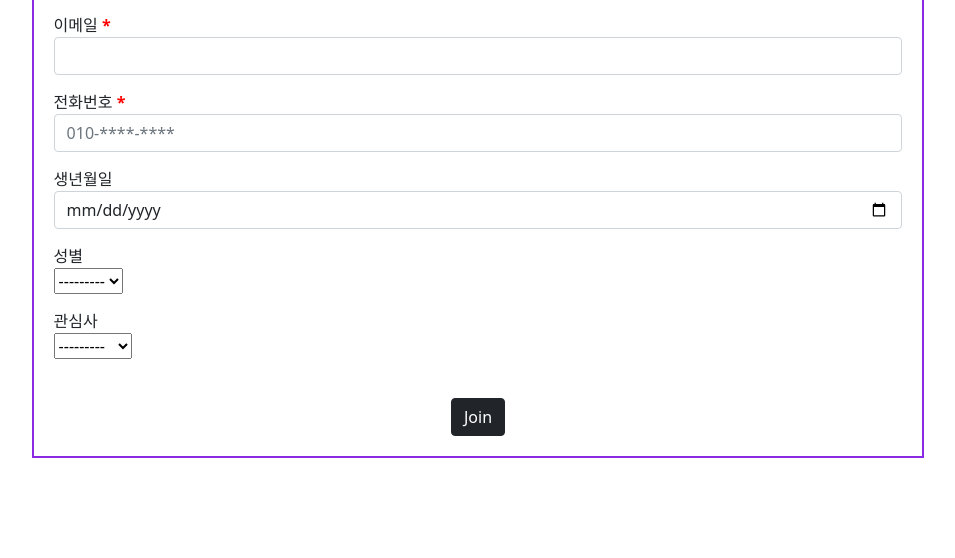
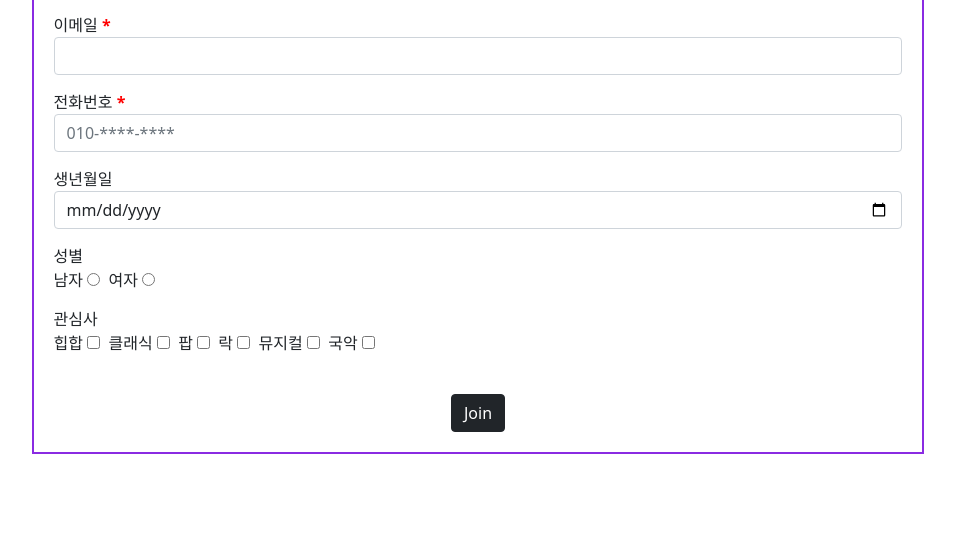
Before and after one commit to CBNULikelion9th/ConcertMeet, a Django app: page /user/sign/ in a window 1280 px wide. Shown: the part 365-923 px from the top of the page, without its empty margins (162-1117 px from the left). After the commit the page ends 819 px from the top, so only its background shows below. Run offline with Django 3.2, Linux system fonts and the light colour scheme; some libraries are stand-ins or nearby versions.

Commit message:
중간저장

```diff
--- a/account/models.py
+++ b/account/models.py
@@ -15,8 +15,7 @@ class UserInfo(models.Model):
     date_of_birth = models.DateField(null=True)
     gender_choice = (('남자', '남자'), ('여자', '여자'))
     gender = models.CharField(max_length=10, choices=gender_choice, null=True)
-    interest_choice = (('ballad', 'Ballad'), ('hiphop', 'Hiphop'), ('pop', 'POP'))
-    interest = models.CharField(max_length=20, choices=interest_choice, null=True)
+    interest = models.JSONField(default=dict)
 
     profpic = models.ImageField(blank=True, upload_to='user/profilepic')
     introduction = models.TextField(blank=True)
--- a/account/templates/account/sign.html
+++ b/account/templates/account/sign.html
@@ -85,12 +85,18 @@
           <div class="form-group">
             <label>성별</label>
             <br>
-            {{ infoform.gender }}
+            남자 <input type="radio" name="gender" value="남자">&nbsp;
+            여자 <input type="radio" name="gender" value="여자">&nbsp;
           </div>
           <div class="form-group">
             <label>관심사</label>
             <br>
-            {{ infoform.interest }}
+            힙합 <input type="checkbox" name="interest" value="힙합">&nbsp;
+            클래식 <input type="checkbox" name="interest" value="클래식">&nbsp;
+            팝 <input type="checkbox" name="interest" value="팝">&nbsp;
+            락 <input type="checkbox" name="interest" value="락">&nbsp;
+            뮤지컬 <input type="checkbox" name="interest" value="뮤지컬">&nbsp;
+            국악 <input type="checkbox" name="interest" value="국악">&nbsp;
           </div>
           <br>
           <div style="text-align: center;">
--- a/account/views.py
+++ b/account/views.py
@@ -28,6 +28,7 @@ def user(request, user_id):
 
 
     context = {
+            'req_user':request.user.username,
             'user': users,
             'info': infos,
             'age':age,
@@ -61,10 +62,12 @@ def sign(request):
     if request.method == "POST":
         form = UserForm(request.POST, request.FILES)
         infoForm = UserInfoForm(request.POST, request.FILES)
+        interestForm = request.POST.get_list("interest")
         if form.is_valid() and infoForm.is_valid():
             username = form.cleaned_data.get('username')
             raw_password = form.cleaned_data.get('password1')
             form.save()
+            infoForm.interest = interestForm
             infoForm.save(commit=False)
             infoForm.username=username
             infoForm.save()
@@ -157,15 +160,6 @@ def review_delete(request, user_id, review_id):
     except Review.DoesNotExist:
         return redirect('account:user', user_id)
 
-    if review.user_id != request.user.username:
-        return redirect('account:user', user_id)
-
-    if request.method == 'POST':
+    if review.user_id == request.user.username:
         review.delete()
-        return redirect('account:user', user_id)
-
-    return render(request, 'account/review_confirm_delete.html', {
-        'review' : review,
-    })
-    # review.delete()
-    # return redirect('account:user', user_id)
+    return redirect('account:user', user_id)
--- a/meetapp/models.py
+++ b/meetapp/models.py
@@ -9,7 +9,6 @@ class Post(models.Model):
     created_at = models.DateTimeField(auto_now_add=True)
     updated_at = models.DateTimeField(auto_now=True)
     content = models.TextField()
-    view_count = models.PositiveIntegerField(default=0)
 
     def __str__(self):
         return f'{self.title}'
```
Also changed, not shown: account/templates/account/user.html (+5 -10 lines), account/migrations/0001_initial.py (deleted), account/migrations/__init__.py (deleted), 1 other file.
